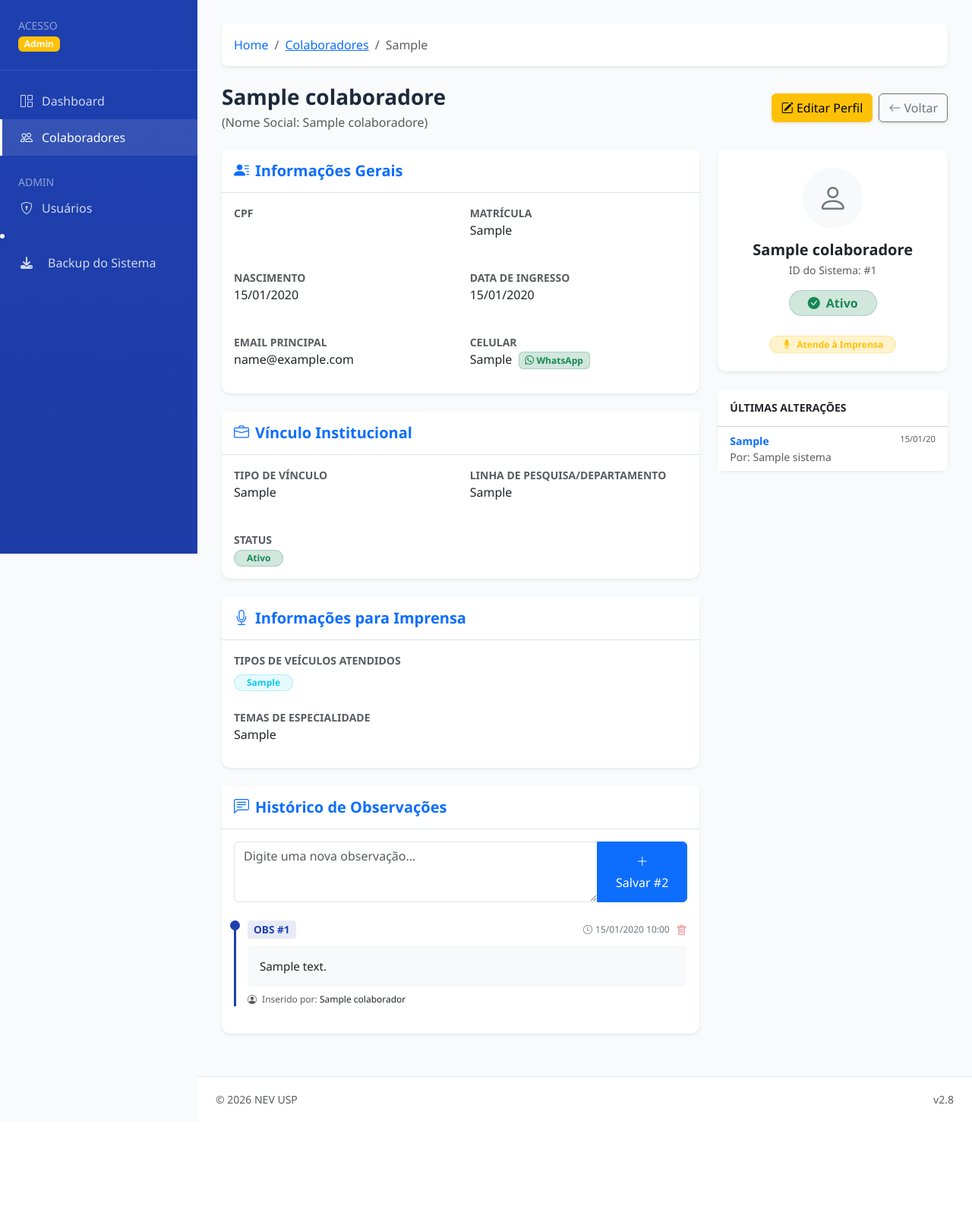
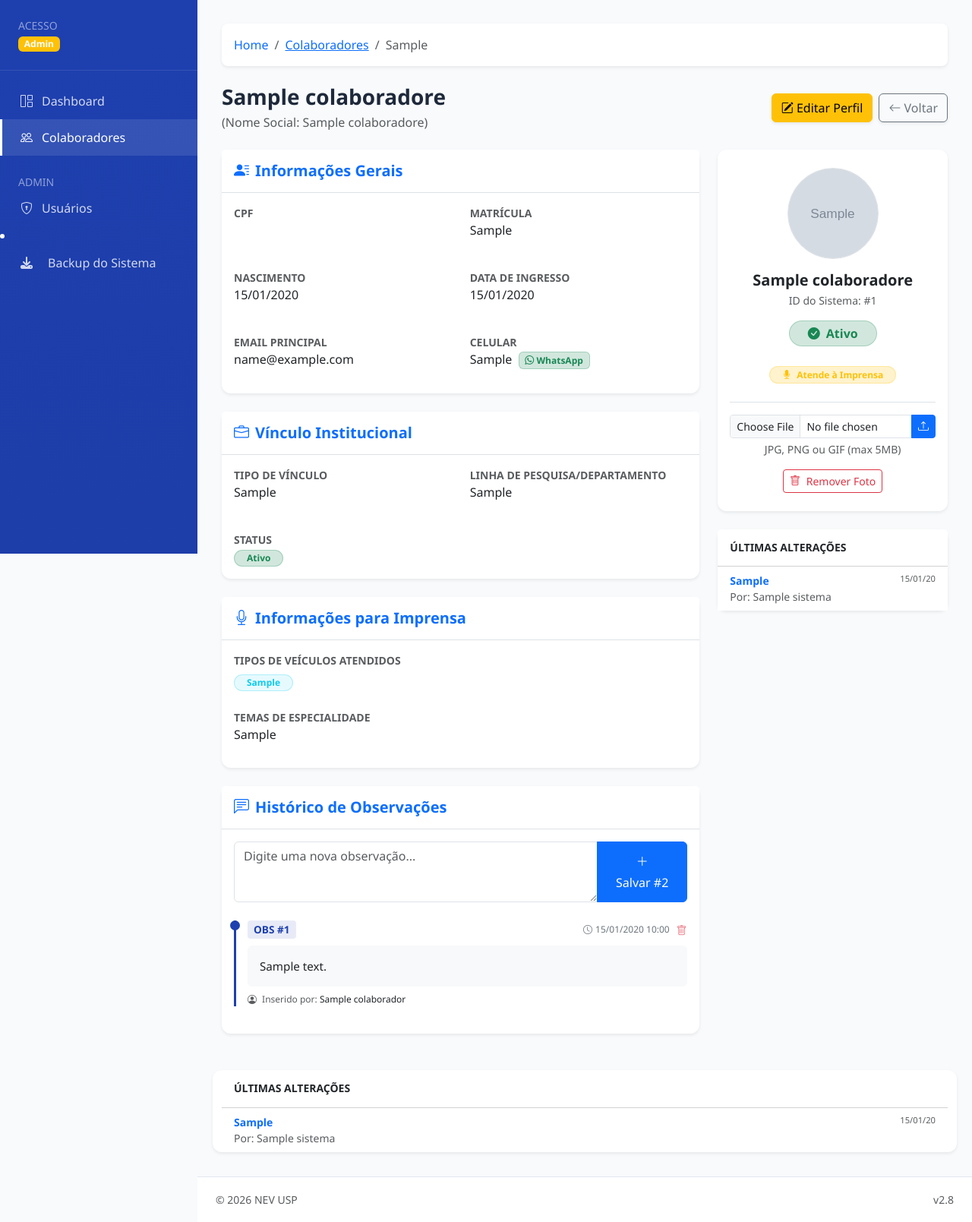
Before and after one commit to nev-cadastro/cadastro-nev, a Flask app: page /colaborador/1 in a window 1280 px wide. Shown: the part 71-1680 px from the top of the page at 76% size. Before the commit the page ends 1525 px from the top, so only its background shows below. Run offline with Flask 3, Linux system fonts and the light colour scheme; a user stored in the database is signed in; tables that the repository leaves empty hold one stand-in row (values such as "Sample post"); grey boxes marked "Sample" are stand-in pictures.

Commit message:
Update colaborador_view.html

```diff
--- a/templates/colaborador_view.html
+++ b/templates/colaborador_view.html
@@ -172,12 +172,25 @@
         </div>
     </div>
 
+    <!-- Substitua esta seção (card da direita) no colaborador_view.html: -->
 <div class="col-lg-4">
     <div class="card border-0 shadow-sm mb-4 text-center">
         <div class="card-body py-4">
-                <div class="avatar-lg bg-light rounded-circle d-inline-flex align-items-center justify-content-center mb-3" style="width: 80px; height: 80px;">
+            <!-- Foto do Perfil -->
+            {% if colaborador.foto_perfil %}
+            <div class="mb-3">
+                <img src="{{ url_for('serve_profile_photo', filename=colaborador.foto_perfil) }}"
+                     alt="{{ colaborador.nome_completo }}"
+                     class="rounded-circle border"
+                     style="width: 120px; height: 120px; object-fit: cover;">
+            </div>
+            {% else %}
+            <div class="avatar-lg bg-light rounded-circle d-inline-flex align-items-center justify-content-center mb-3"
+                 style="width: 120px; height: 120px;">
                 <i class="bi bi-person text-secondary fs-1"></i>
             </div>
+            {% endif %}
+
             <h5 class="fw-bold mb-1">{{ colaborador.nome_completo }}</h5>
             <p class="text-muted small mb-3">ID do Sistema: #{{ colaborador.id }}</p>
 
@@ -200,7 +213,59 @@
                 </span>
             </div>
             {% endif %}
+
+            <!-- Formulário para upload/remoção de foto -->
+            <div class="mt-4 pt-3 border-top">
+                <form action="{{ url_for('upload_foto_colaborador', id=colaborador.id) }}"
+                      method="POST"
+                      enctype="multipart/form-data"
+                      class="mb-3">
+                    <div class="input-group input-group-sm">
+                        <input type="file"
+                               class="form-control form-control-sm"
+                               name="foto_perfil"
+                               accept="image/*"
+                               required>
+                        <button class="btn btn-primary btn-sm" type="submit">
+                            <i class="bi bi-upload"></i>
+                        </button>
                     </div>
+                    <small class="text-muted d-block mt-1">JPG, PNG ou GIF (max 5MB)</small>
+                </form>
+
+                {% if colaborador.foto_perfil %}
+                <form action="{{ url_for('remover_foto_colaborador', id=colaborador.id) }}"
+                      method="POST"
+                      onsubmit="return confirm('Remover foto de perfil?')">
+                    <button class="btn btn-outline-danger btn-sm" type="submit">
+                        <i class="bi bi-trash me-1"></i> Remover Foto
+                    </button>
+                </form>
+                {% endif %}
+            </div>
+        </div>
+    </div>
+
+    {% if historico %}
+    <div class="card border-0 shadow-sm">
+        <div class="card-header bg-white py-3">
+            <h6 class="card-title mb-0 fw-bold small text-uppercase">Últimas Alterações</h6>
+        </div>
+        <div class="card-body p-0">
+            <div class="list-group list-group-flush small">
+                {% for log in historico %}
+                <div class="list-group-item px-3 py-2">
+                    <div class="d-flex justify-content-between">
+                        <span class="fw-bold text-primary">{{ log.acao }}</span>
+                        <span class="text-muted" style="font-size: 0.7rem;">{{ log.data_hora.strftime('%d/%m/%y') }}</span>
+                    </div>
+                    <div class="text-muted smaller">Por: {{ log.usuario_nome or 'Sistema' }}</div>
+                </div>
+                {% endfor %}
+            </div>
+        </div>
+    </div>
+    {% endif %}
 </div>
 
         {% if historico %}
```
Lines whose indentation alone changed are shown as unchanged.
